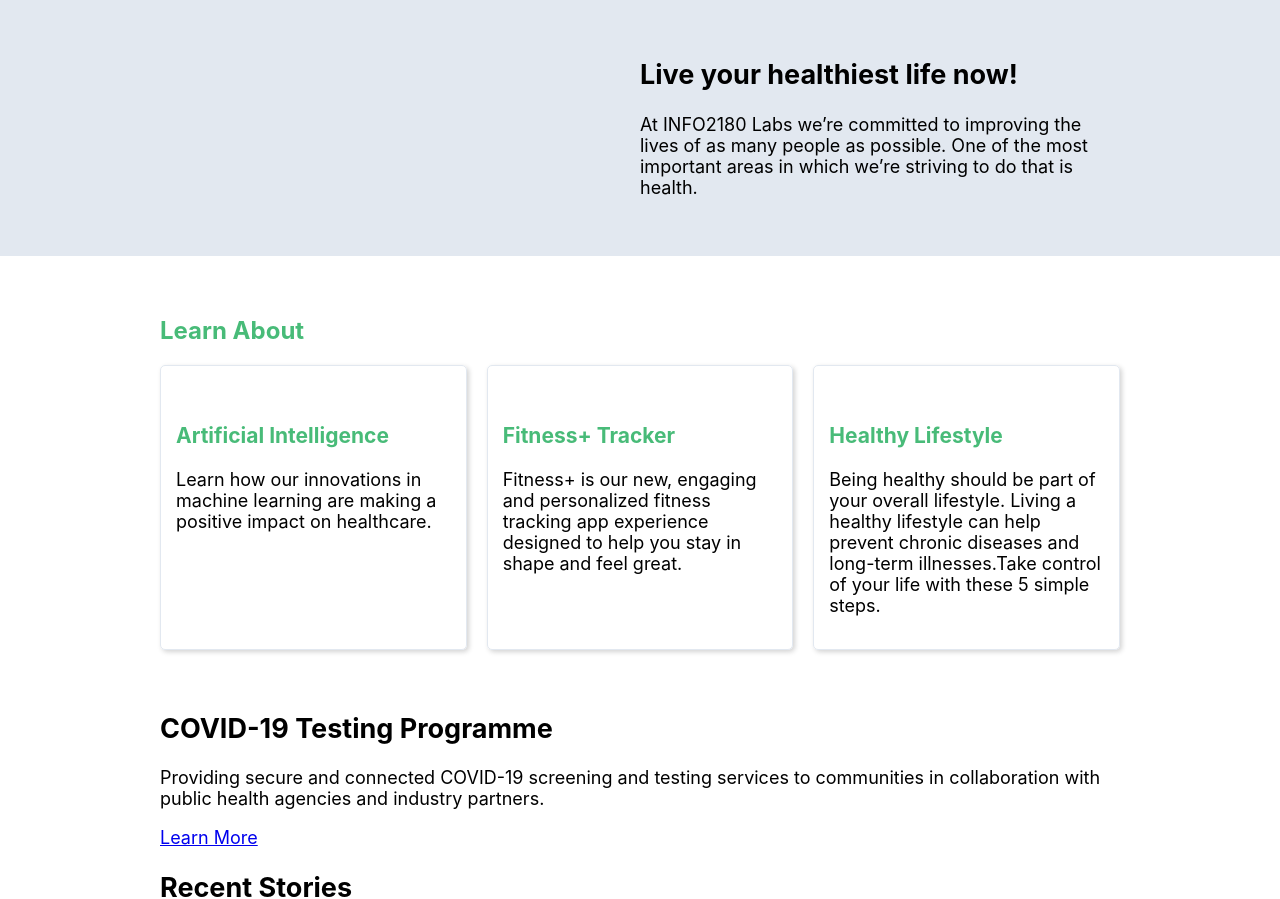
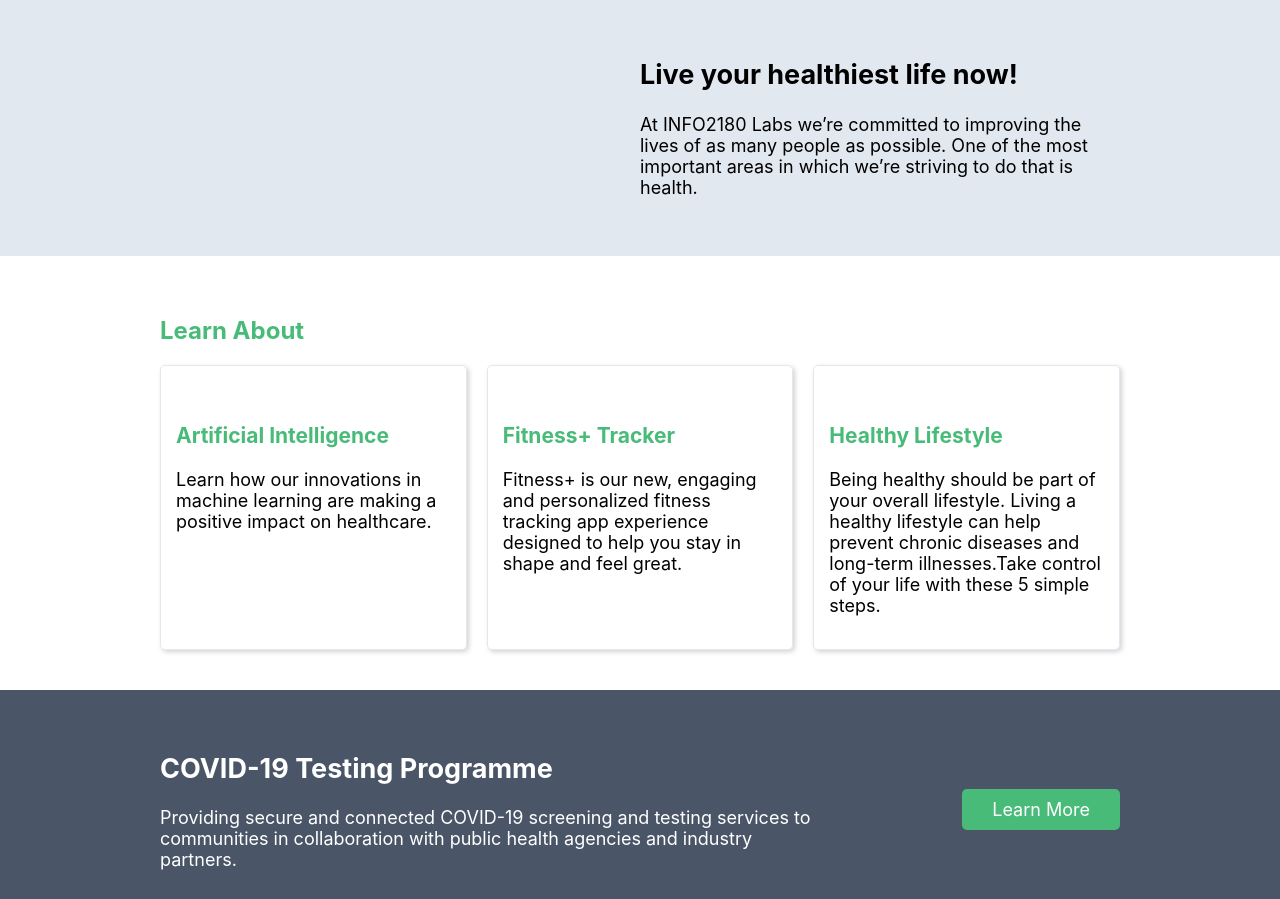
Before and after one commit to janaaee/info2180-project1, a plain HTML site: page index.html in a window 1280 px wide. Shown: the part 61-960 px from the top of the page. Drawn offline with Linux system fonts and the light colour scheme.

Commit message:
Covid testing section

```diff
--- a/styles.css
+++ b/styles.css
@@ -95,3 +95,28 @@ nav a:hover {
     color: #48BB78;
     font-size: 21px;
 }
+
+.testing {
+    background-color: #4A5568;
+    color: white;
+    padding: 40px 0;
+}
+
+.testing .container {
+    display: flex;
+    justify-content: space-between;
+    align-items: center;
+}
+
+.testing-desciption {
+    width: 70%;
+}
+
+.testing .btn {
+    display: inline-block;
+    background-color: #48BB78;
+    color: white;
+    border-radius: 5px;
+    padding: 10px 30px;
+    text-decoration: none;
+}
```
